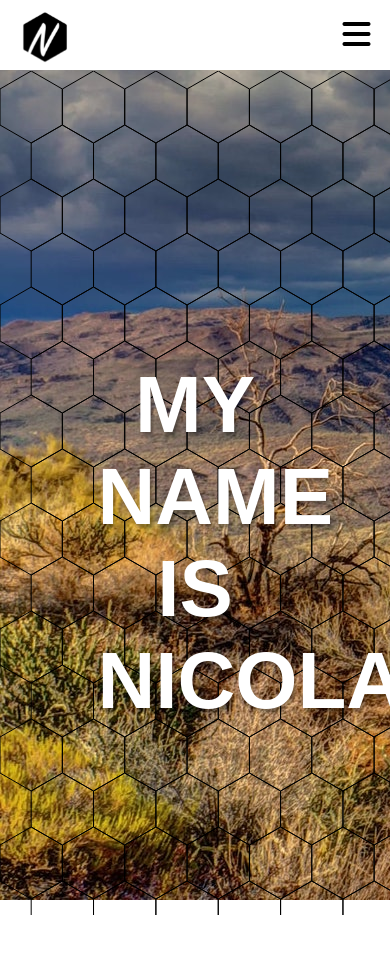
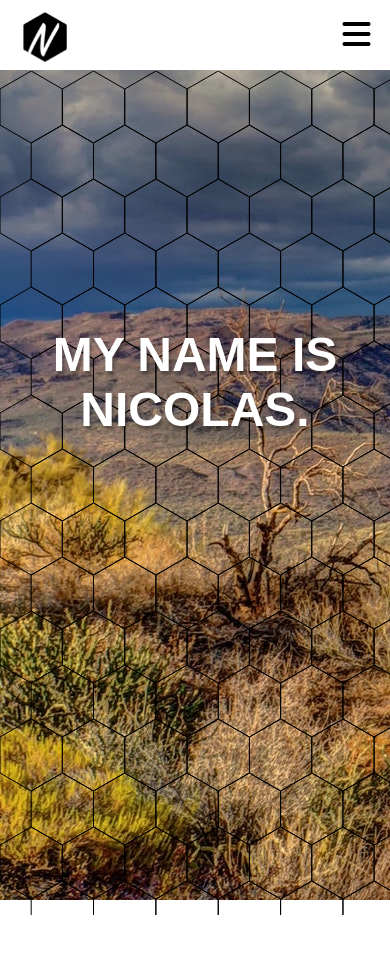
Before and after one commit to Gadget89/updated-portfolio, a React (Create React App) app: page / in a window 390 px wide. Shown: the top 954 px of the page. Built offline with nearby package versions, Linux system fonts and the light colour scheme.

Commit message:
Styled welcome message to be responsive to screen size

```diff
--- a/src/Nav.js
+++ b/src/Nav.js
@@ -13,6 +13,7 @@ class Nav extends Component {
             <li>My Story</li>
             <li>Projects</li>
             <li>Contact Me</li>
+            <li>Blog</li>
           </ul>
           <a href="">
             <img alt='Go back to home page' className='nav-logo' src={Logo}></img>
--- a/src/main.css
+++ b/src/main.css
@@ -42,12 +42,17 @@ li {
 .nav-list-container {
   display: flex;
   margin: 28px auto;
+  /*left: 25%;*/
   padding: 0;
   position: relative;
-  text-align: center;
+  /*right: 25%;*/
+  /*text-align: center;*/
   text-transform: uppercase;
   top: 0px;
-  width: 365px;
+  /*width: 45%;*/
+  width: -webkit-fit-content;
+  width: -moz-fit-content;
+  width: fit-content;
   z-index: 11;
 }
 .nav-list-container li {
@@ -83,25 +88,27 @@ li {
 .landing-message {
   color: white;
   display: block;
+  font-size: 5em;
+  font-weight: 600;
   left: 25%;
   min-width: 50%;
   right: 25%;
   position: absolute;
   text-align: center;
+  text-transform: uppercase;
+  text-shadow: 2px 4px 3px rgba(0,0,0,0.3);
   top: 33%;
   z-index: 9;
 }
-.landing-message p {
-  font-size: 5em;
-  font-weight: 600;
-  text-transform: uppercase;
-  text-shadow: 2px 4px 3px rgba(0,0,0,0.3);
-}
 
 
-
-@media only screen and (max-width: 600px) {
+@media only screen and (max-width: 1020px) {
   /*For mobile*/
+  .landing-message {
+    font-size: 3em;
+    left: 0;
+    min-width: 100%;
+  }
   .nav-list-container,
   .nav-list-container li {
     display: none;
```
